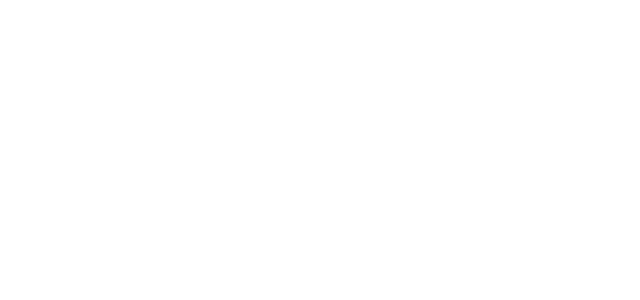
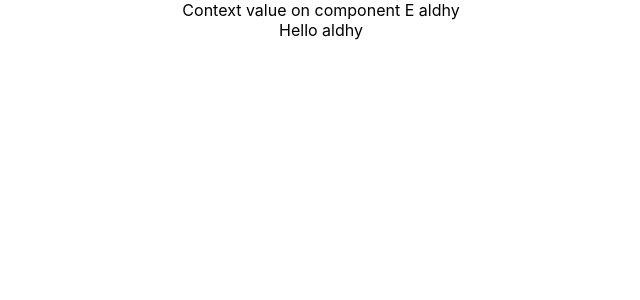
Before and after one commit to aldhyyy/react-the-basic, a React (Create React App) app: page / in a window 1280 px wide. Shown: the top 300 px of the page, without its empty margins (319-959 px from the left). Built offline with nearby package versions, Linux system fonts and the light colour scheme.

Commit message:
using context

```diff
--- a/src/App.js
+++ b/src/App.js
@@ -1,8 +1,19 @@
 import React from "react";
 import "./App.css";
+import ComponentC from "./components/ComponentC";
+import { UserProvider } from "./components/userContext";
 
-function App() {
-  return <div className="App"></div>;
+class App extends React.Component {
+  render() {
+    return (
+      <div className="App">
+        {/* Here we pass the value */}
+        <UserProvider value="aldhy">
+          <ComponentC />
+        </UserProvider>
+      </div>
+    );
+  }
 }
 
 export default App;
--- /dev/null
+++ b/src/components/ComponentC.js
@@ -0,0 +1,12 @@
+import React, { Component } from "react";
+import ComponentE from "./ComponentE";
+
+export default class ComponentC extends Component {
+  render() {
+    return (
+      <div>
+        <ComponentE />
+      </div>
+    );
+  }
+}
--- /dev/null
+++ b/src/components/ComponentE.js
@@ -0,0 +1,16 @@
+import React, { Component } from "react";
+import ComponentF from "./ComponentF";
+import UserContext from "./userContext";
+
+export default class ComponentE extends Component {
+  render() {
+    return (
+      <div>
+        Context value on component E {this.context}
+        <ComponentF />
+      </div>
+    );
+  }
+}
+// other way to consume the context value
+ComponentE.contextType = UserContext;
--- /dev/null
+++ b/src/components/ComponentF.js
@@ -0,0 +1,15 @@
+import React, { Component } from "react";
+import { UserConsumer } from "./userContext";
+
+export default class ComponentF extends Component {
+  render() {
+    return (
+      <UserConsumer>
+        {/* context value as parameter */}
+        {(username) => {
+          return <div>Hello {username}</div>;
+        }}
+      </UserConsumer>
+    );
+  }
+}
--- /dev/null
+++ b/src/components/userContext.js
@@ -0,0 +1,13 @@
+import React from "react";
+
+// 1. Create context
+// default value if no value was provide on UserProvider in parent component
+const UserContext = React.createContext("This is the default value");
+
+// 2. initialize provider and consumer
+const UserProvider = UserContext.Provider;
+const UserConsumer = UserContext.Consumer;
+
+// Export userProvider and userConsumer
+export { UserProvider, UserConsumer };
+export default UserContext;
```
